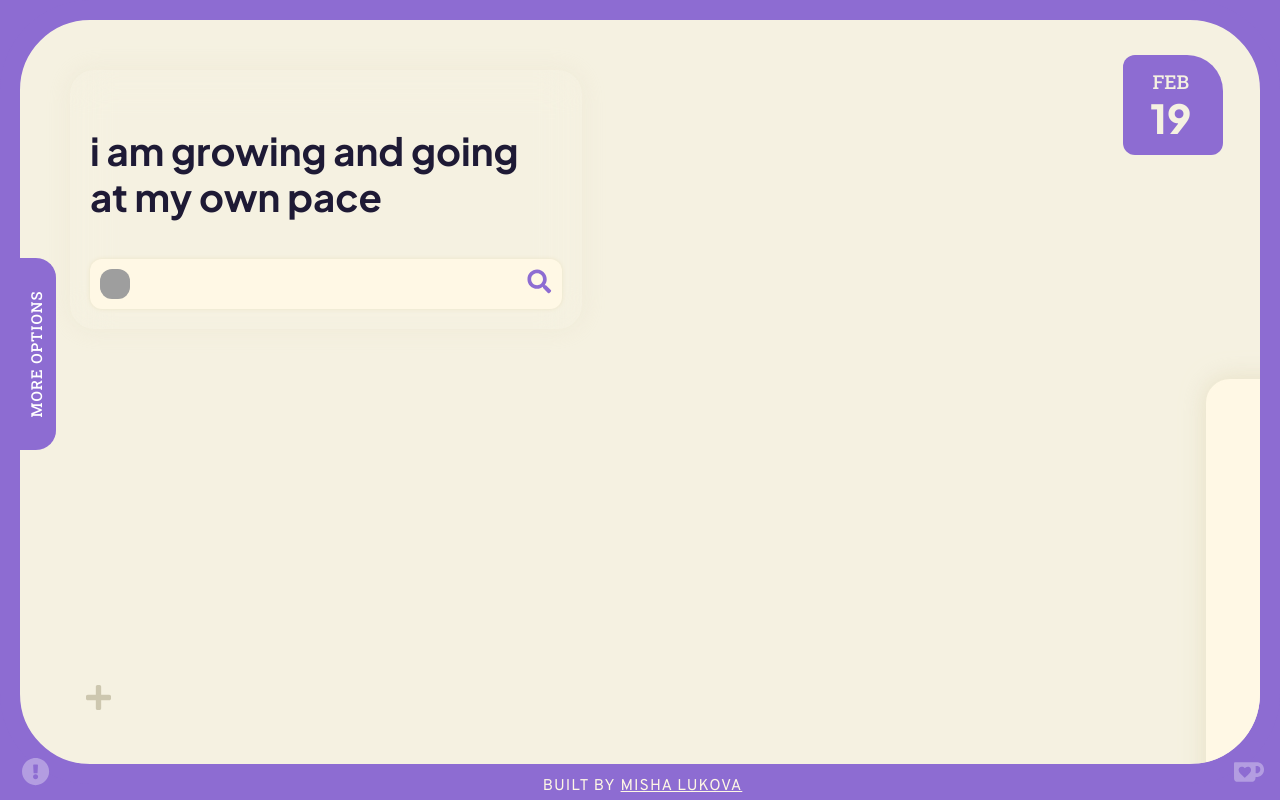
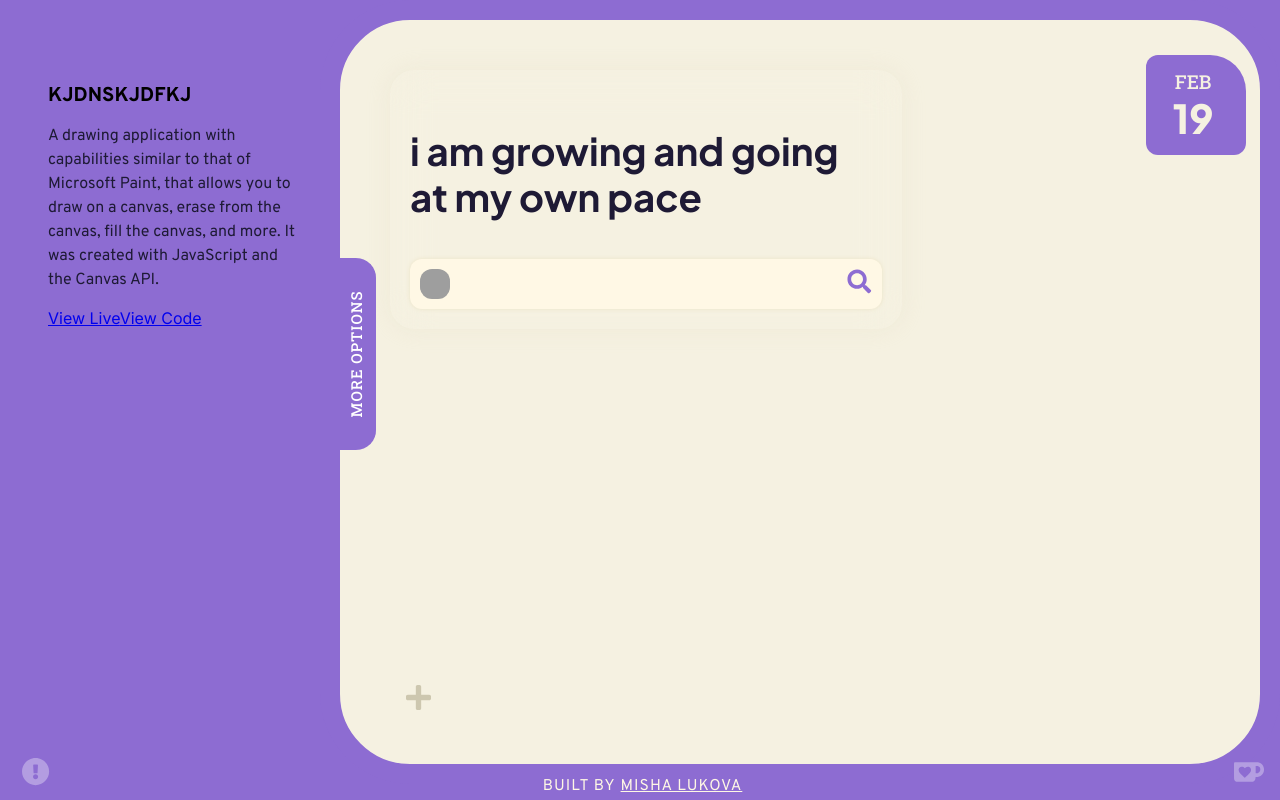
Before and after one commit to mishakov7/browserhome, a Next.js app: page / in a window 1280 px wide. Both pictures are taken after a click on the element "MORE OPTIONS". Shown: the top 800 px of the page. Built offline with nearby package versions, Linux system fonts and the light colour scheme; grey boxes are pictures that could not be loaded.

Commit message:
Successfully added drawer functionality

```diff
--- a/src/app/globals.css
+++ b/src/app/globals.css
@@ -106,8 +106,8 @@ body {
   position: relative;
   overflow: hidden;
   margin: 0px;
-  flex-direction: row-reverse;
-  justify-content: flex-end;
+  display: flex;
+  flex-wrap: wrap;
 }
 
 * {
@@ -162,6 +162,10 @@ input, textarea {
   font-size: 14px;
 }
 
+#drawer + #main-container {
+  width: 75%;
+}
+
 #main-container {
   background-color: var(--base-bg);
   border-radius: 30px;
@@ -185,7 +189,12 @@ input, textarea {
   overflow: hidden!important;
   transition: filter 0.6s;
   /* min-height: 100vh; */
+}
 
+#drawer {
+  width: 25%;
+  padding: 3rem 1rem 3rem 3rem;
+  margin: 2rem 0;
 }
 
 ::-webkit-scrollbar {
@@ -567,6 +576,7 @@ label {
 }
 
 footer {
+  width: 100%;
   color: var(--base-container);
   font-family: var(--overpass);
   font-size: 13px;
--- a/src/app/page.tsx
+++ b/src/app/page.tsx
@@ -1,6 +1,8 @@
 "use client";
 import React, { useState, useEffect, useRef } from 'react';
-import Head from 'next/head'
+import Head from 'next/head';
+
+import Drawers from '@/components/utilities/drawers';
 
 // Each section of the site
 import Search from '@/components/search';
@@ -10,7 +12,9 @@ import Bookmarks from '@/components/bookmarks';
 
 export default function Home() {
 
-  // const [drawer, setDrawer] = useState();
+  // const [drawer, setDrawer] = useState("");
+  const [DrawerComponent, setDrawerComponent] = useState(null);
+
   // const mainWrapper = useRef(null);
   const blurLayers = useRef<HTMLDivElement[]>([]);
   const searchRef = useRef(null);
@@ -99,6 +103,30 @@ export default function Home() {
       return parents;
   }
 
+  function changeDrawer(drawer: any) {
+    if (drawer != null) {
+      console.log(Drawers);
+      Drawers.map((x: any) => {
+        console.log("x.file: " + x.file);
+        console.log("drawer: " + drawer);
+
+        if (x.file == drawer) {
+          console.log("drawer matched");
+          x.element = <x.tag />
+          setDrawerComponent(x.element);
+        }
+      });
+
+    } else {
+      setDrawerComponent(null);
+    }
+  }
+
+  // useEffect(() => {
+  //   changeDrawer();
+
+  // }, [drawer]);
+
   return (
     <>
     <div id="dresser" className="accent1-bg">
@@ -108,7 +136,7 @@ export default function Home() {
         <link rel="icon" href="/favicon.ico" />
       </Head>
 
-      { /** Drawer */ }
+      { DrawerComponent }
 
       <div id="main-container" className="accent1-border">
 
@@ -116,7 +144,7 @@ export default function Home() {
 
           <div className='col feature-group'>
             <Search parentRef={(el: any) => (blurLayers.current[0] = el)} summonRef={searchRef} />
-            <Stickies parentRef={(el: any) => (blurLayers.current[1] = el)} summonRef={dateRef} />
+            <Stickies parentRef={(el: any) => (blurLayers.current[1] = el)} summonRef={dateRef} openTheme={changeDrawer} />
             <ToDoLists parentRef={(el: any) => (blurLayers.current[2] = el)} summonRef={listRef} />
           </div>
 
@@ -124,6 +152,13 @@ export default function Home() {
 
         </div>
       </div>
+
+      {/* {
+        drawer == "right" ?
+        { DrawerComponent }
+        : null
+      } */}
+
       <footer>
         <div className='row'>
             <button className="cache-button">
--- /dev/null
+++ b/src/components/drawers/theme.tsx
@@ -0,0 +1,30 @@
+import React from 'react';
+
+const Drawer = (props : any) => {
+
+    return(
+        <>
+
+        <div id="drawer">
+
+            <div className="drawer-heading">
+                <h3>kjdnskjdfkj</h3>
+                <svg className="desktop-hide" width="19" height="12" viewBox="0 0 19 12" fill="none" xmlns="http://www.w3.org/2000/svg"><path d="M11.4125 10.4171C10.3027 11.3355 8.69687 11.3355 7.58711 10.4171L1.41749 5.31118C-0.748066 3.519 0.519224 -2.45743e-07 3.33019 0L15.6694 1.07873e-06C18.4804 1.32447e-06 19.7477 3.519 17.5821 5.31118L11.4125 10.4171Z" fill="#FFF8E5"/></svg>
+            </div>
+
+            <div className="drawer-content">
+                <p>A drawing application with capabilities similar to that of Microsoft Paint, that allows you to draw on a canvas, erase from the canvas, fill the canvas, and more. It was created with JavaScript and the Canvas API.</p>
+            </div>
+
+            <div className="drawer-buttons">
+                <a className="button" href="https://mishalukov-draw.netlify.app/" target="_blank" rel="noreferrer">View Live</a>
+                <a className="button" href="https://github.com/mishakov7/drawing-application" target="_blank" rel="noreferrer">View Code</a>
+            </div>
+
+        </div>
+
+        </>
+    );
+}
+
+export default Drawer;
--- a/src/components/stickies/index.tsx
+++ b/src/components/stickies/index.tsx
@@ -24,6 +24,7 @@ export default function Stickies(props: any) {
     "ypos": 75
   }];
 
+  const [opened, setOpened] = useState(false);
   const [notes, setNotes] = useState([]);
   const [polaroids, setPolaroids] = useState([]);
   const [letterkey, setletterKey] = useState('a');
@@ -197,11 +198,11 @@ export default function Stickies(props: any) {
     }
 
 
-  }, [/*localStorage.getItem('notes'), localStorage.getItem('polaroids')*/notes, polaroids]);
+  }, [/*notes, polaroids*/]);
 
   return (
     <>
-    <div ref={props.summonRef} className='more-options-container'>
+    <div onClick={() => { if (opened == false) { setOpened(true); props.openTheme('theme') } else { setOpened(false); props.openTheme(null); }  }} ref={props.summonRef} className='more-options-container'>
         More Options
         <div className='buttons-container'>
               {/* Reset Position */}
--- /dev/null
+++ b/src/components/utilities/drawers.tsx
@@ -0,0 +1,23 @@
+import { useContext, Component } from "react";
+
+const components = require.context(
+    "../drawers",
+    false,
+    /.tsx$/
+);
+
+const Drawers : any = [];
+
+components.keys().forEach((fileName: string) => {
+    const config = components(fileName);
+    const name = fileName.replace(/^\.\//, '').replace(/\.\w+$/, '').replace(/tsx/, '');
+    const Drawer = config.default
+
+    Drawers.push({
+        file: name,
+        tag: Drawer,
+    });
+
+});
+
+export default Drawers;
```
